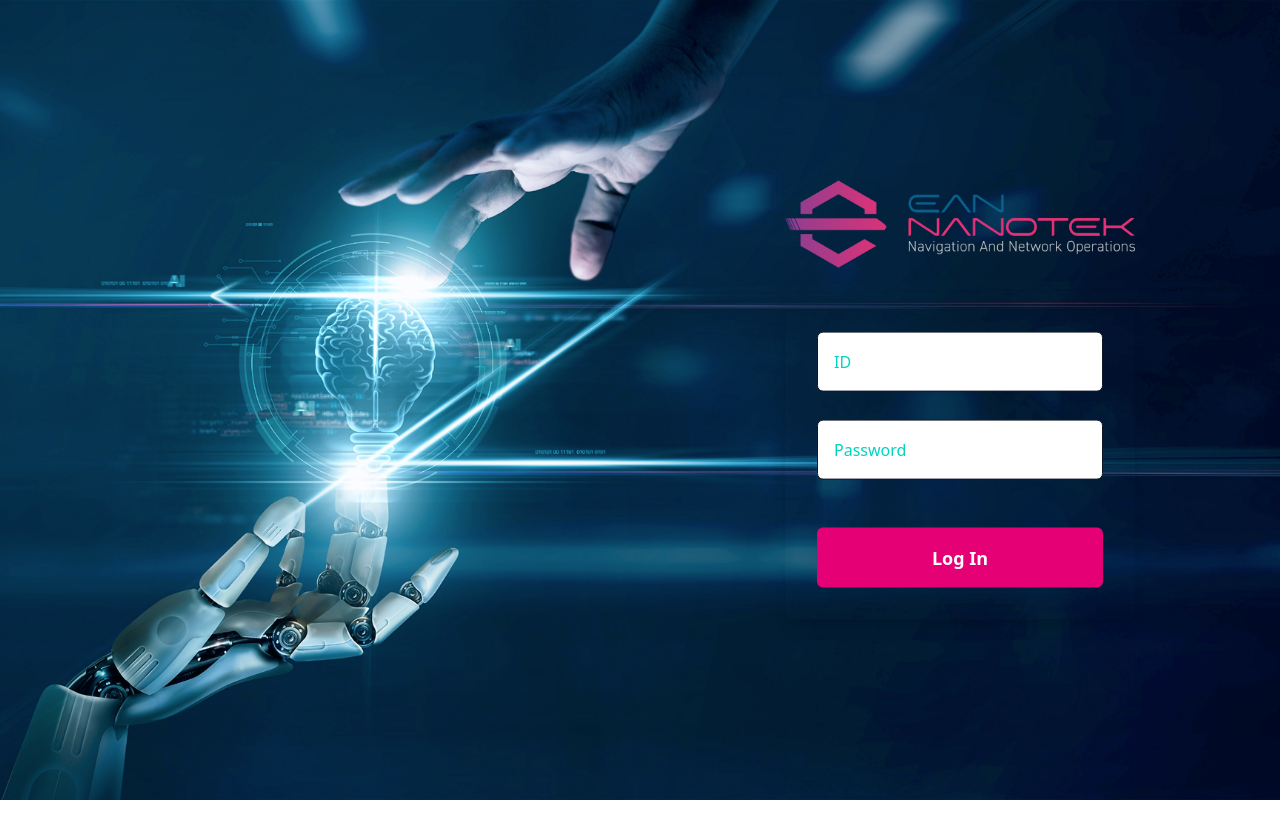
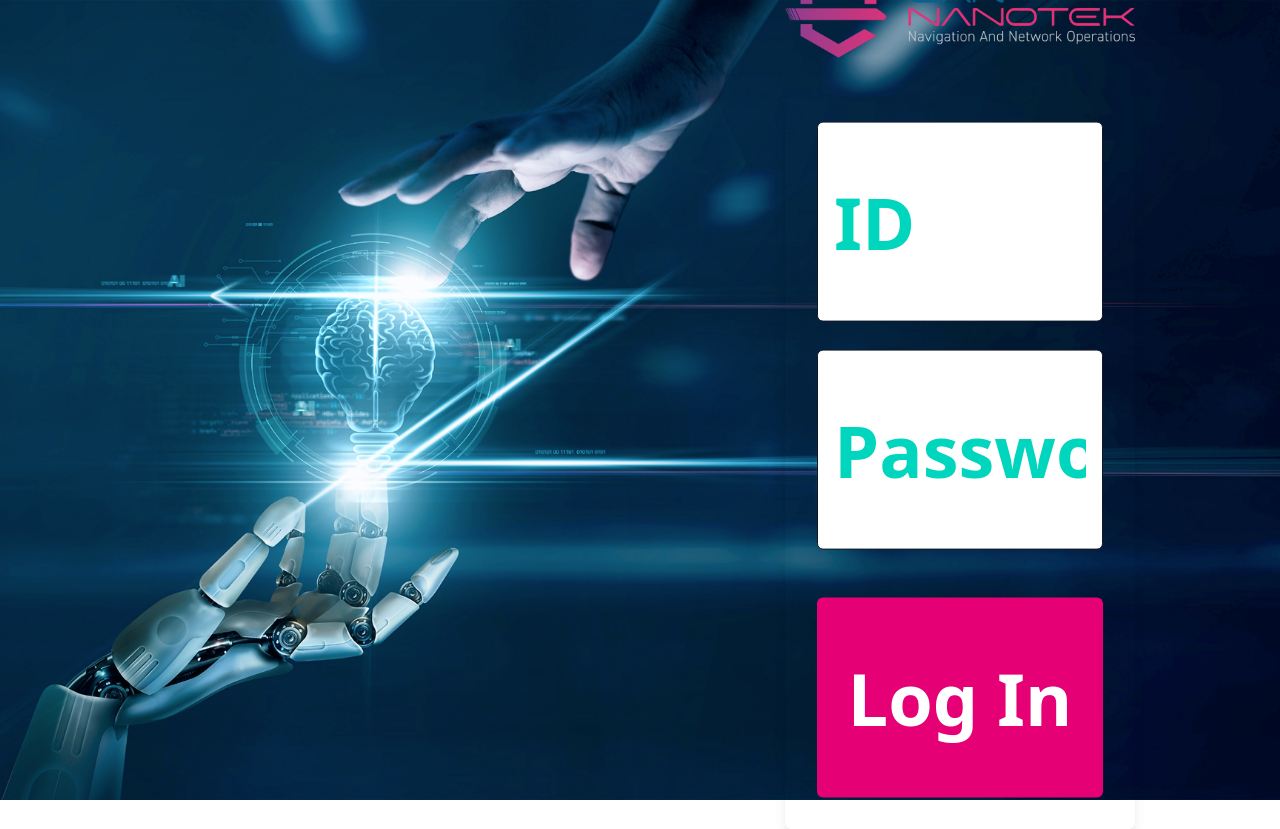
Before and after one commit to tlsgptj/brain, a Next.js app: page /login in a window 1280 px wide. Before the commit the page ends 800 px from the top, so only its background shows below. Built offline with nearby package versions, Linux system fonts and the light colour scheme.

Commit message:
🚑️ Build error fix

```diff
--- a/src/app/login/page.tsx
+++ b/src/app/login/page.tsx
@@ -47,8 +47,8 @@ export default function LoginPage() {
         <Image
           src={Logo}
           alt="Logo"
-          width={750}
-          height={100}
+          width={1500}
+          height={1200}
           priority
         />
         <form onSubmit={handleSubmit} className="mt-8 flex flex-col gap-4 bg-none bg-opacity-80 p-8 rounded-lg shadow-lg min-w-[350px]">
@@ -57,17 +57,17 @@ export default function LoginPage() {
                 placeholder="ID"
                 value={email}
                 onChange={(e) => setEmail(e.target.value)}
-                className="w-full h-15 px-4 py-3 border rounded-md focus:outline-none text-gray-900 placeholder-teal-400 bg-white"
+                className="font-semibold w-full h-50 px-4 py-3 border rounded-md focus:outline-none text-gray-900 text-7xl placeholder-teal-400 bg-white"
                 />
                 <input
                 type="password"
                 placeholder="Password"
                 value={password}
                 onChange={(e) => setPassword(e.target.value)}
-                className="mt-3 h-15 w-full px-4 py-3 border rounded-md focus:outline-none text-gray-900 placeholder-teal-400 bg-white"
+                className="font-semibold mt-3 h-50 w-full px-4 py-3 border rounded-md focus:outline-none text-gray-900 text-7xl placeholder-teal-400 bg-white"
                 />
                 <button
-                className="mt-8 w-full h-15 py-3 text-white bg-pink-600 rounded-md hover:bg-pink-700 transition text-lg font-semibold"
+                className="mt-8 w-full h-50 py-3 text-white bg-pink-600 rounded-md hover:bg-pink-700 transition text-7xl font-semibold"
                 >
                 Log In
                 </button>
--- a/src/app/page.tsx
+++ b/src/app/page.tsx
@@ -31,8 +31,8 @@ export default function SplashPage() {
         <Image
           src={splashName}
           alt="Splash Name"
-          width={900}
-          height={200}
+          width={1500}
+          height={800}
           priority
         />
       </div>
--- a/src/components/main/BrainViewer2D.tsx
+++ b/src/components/main/BrainViewer2D.tsx
@@ -10,6 +10,7 @@ interface BrainViewer2DProps {
   onPlaneChange: (plane: Plane) => void;
   selectedSlice: number;
   onSliceChange: (slice: number) => void;
+  totalSlices?: number;
 }
 
 interface Dimensions {
```
